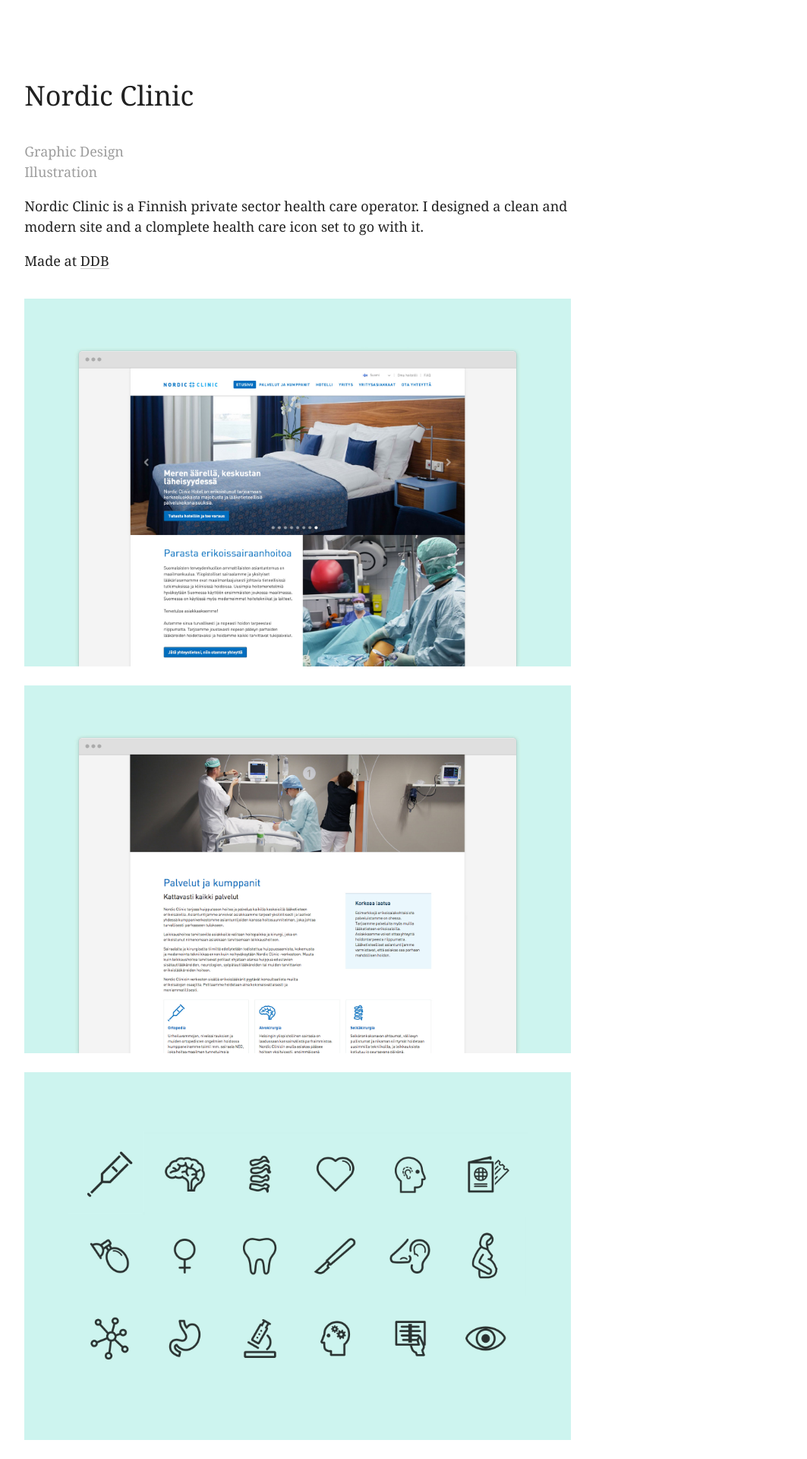
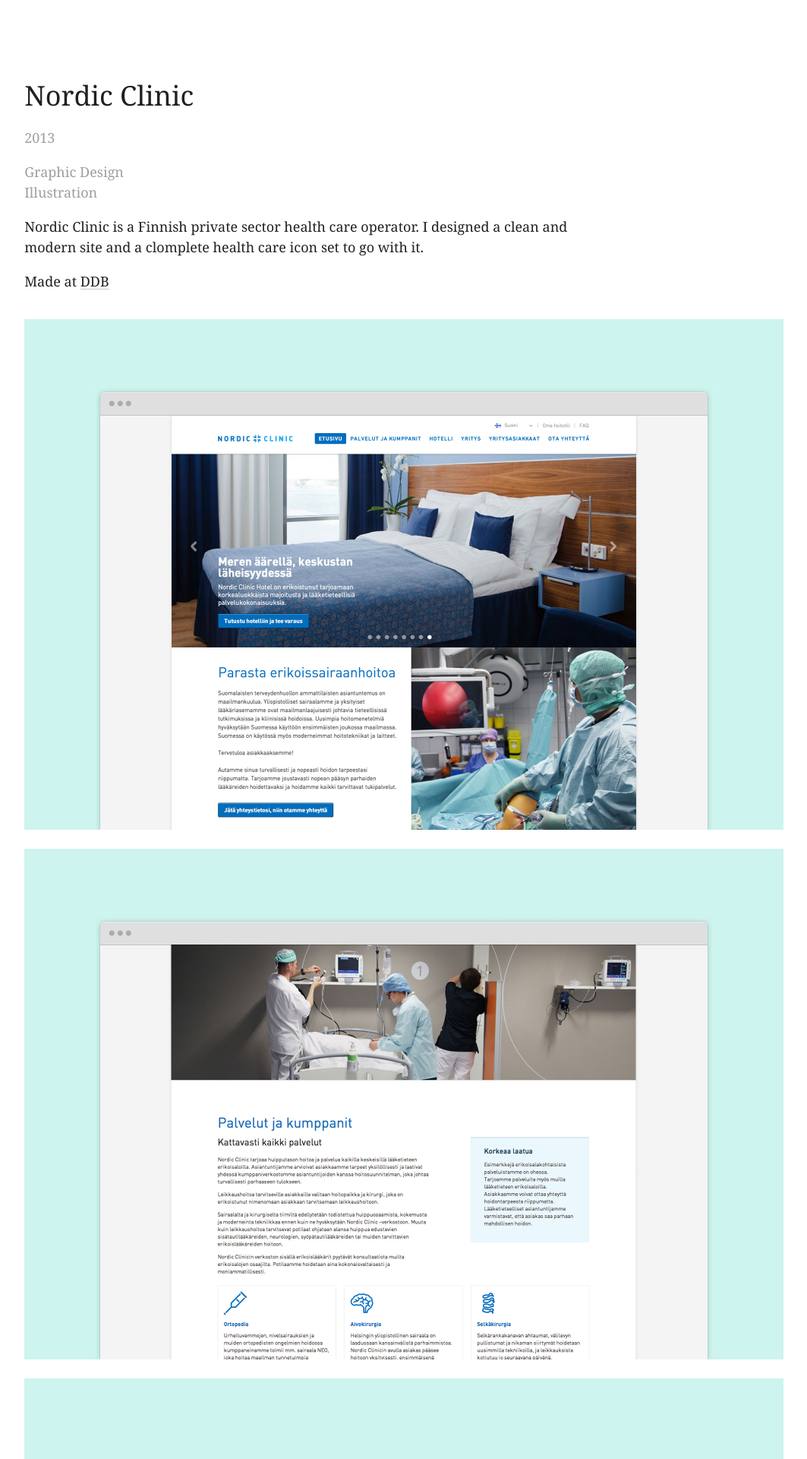
Before and after one commit to mlindholm/homepage, a Jekyll site: the page built from _posts/2013-08-01-nordic-clinic.md, in a window 1280 px wide. Shown: the top 1920 px of the page at 76% size, without its empty margins (83-1146 px from the left). Built offline with Jekyll 4.4.1, drawn with Linux system fonts in a browser that asks for light colours; nearby versions of some CDN libraries.

Commit message:
Enlarge project images and add project year

```diff
--- a/_layouts/post.html
+++ b/_layouts/post.html
@@ -6,6 +6,9 @@ layout: default
   <h1 class="project-title">{{ page.title }}</h1>
   {% if page.skills %}
     <div class="project-info">
+      <ul>
+        <li>{{ page.date | date: "%Y" }}</li>
+      </ul>
       <ul>
         {% for skills in page.skills %}
           <li>{{ skills }}</li>
--- a/_scss/_main.scss
+++ b/_scss/_main.scss
@@ -15,7 +15,7 @@ body {
 
 .wrapper {
   max-width: 40rem;
-  margin: 8% 0 0 9%;
+  margin: 8% 9% 0 9%;
   @include clearfix;
 
   @include media-query($tablet) {
@@ -145,7 +145,7 @@ hr {
 }
 
 .project-title {
-  margin-bottom: 2rem;
+  margin-bottom: 1rem;
 }
 
 .project-info {
@@ -154,7 +154,13 @@ hr {
 
 .project-images {
   img {
+    width: 82vw;
+    max-width: 1000px;
     margin-top: 1rem;
+
+    @include media-query($tablet) {
+      width: 100%;
+    }
   }
 }
 
```
